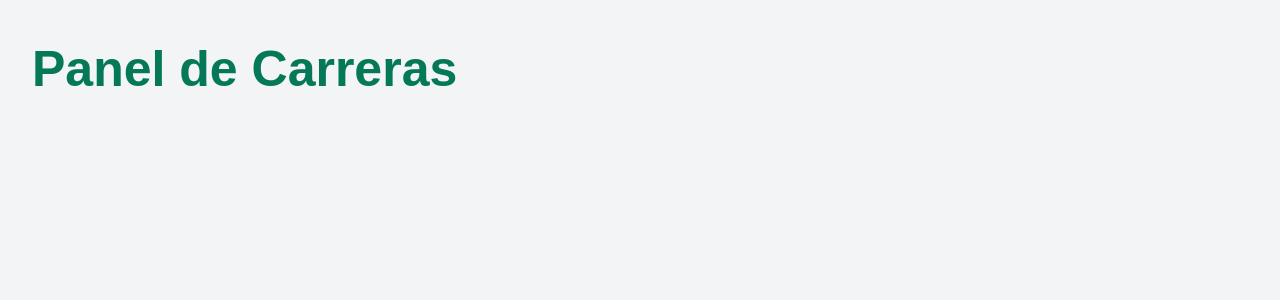
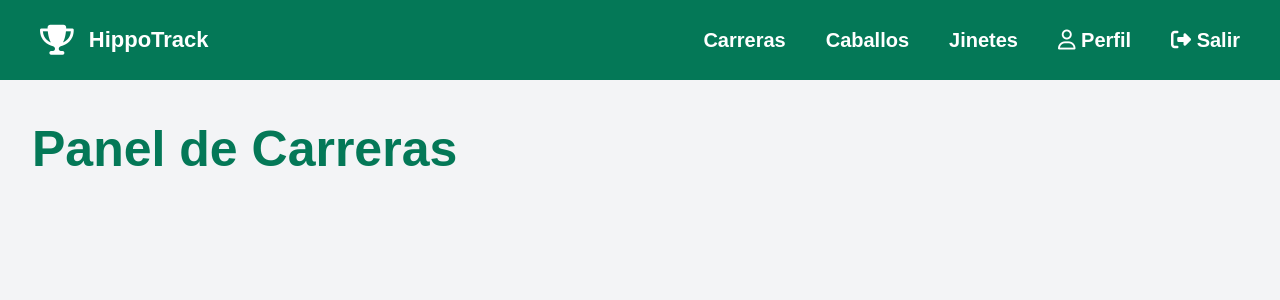
Before and after one commit to cookedpatata/TFG, a Django app: page /panel-carreras/ in a window 1280 px wide. Shown: the top 300 px of the page. Run offline with Django 5.2, Linux system fonts and the light colour scheme; the visitor is signed in with stand-in values (Sample User, id 1); data that the repository does not hold is empty.

Commit message:
mejora de paginas

```diff
--- a/datos/views.py
+++ b/datos/views.py
@@ -682,7 +682,16 @@ def finalizar_carrera(request, carrera_id):
             'usuario'
         ).distinct().count()
 
-        if usuarios_distintos <= 1:
+        participantes_apostados = Apuesta.objects.filter(
+            participante__carrera=carrera
+        ).values(
+            'participante'
+        ).distinct().count()
+
+        if (
+            usuarios_distintos <= 1
+            or participantes_apostados <= 1
+        ):
 
             apuestas = Apuesta.objects.filter(
                 participante__carrera=carrera
@@ -696,9 +705,7 @@ def finalizar_carrera(request, carrera_id):
 
                 perfil.save()
 
-                apuesta.estado = (
-                    'insuficiente'
-                )
+                apuesta.estado = 'insuficiente'
 
                 apuesta.dividendo = 1
 
@@ -710,7 +717,7 @@ def finalizar_carrera(request, carrera_id):
 
             messages.warning(
                 request,
-                'No hubo suficientes apostantes'
+                'No hubo suficientes apuestas válidas'
             )
 
             return redirect('panel_carreras')
@@ -778,7 +785,8 @@ def finalizar_carrera(request, carrera_id):
                     apuesta.estado = 'ganada'
 
                     ganancia = (
-                        apuesta.cantidad * Decimal(dividendo)
+                        (apuesta.cantidad * Decimal(dividendo))
+                        - apuesta.cantidad
                     )
 
                     perfil = apuesta.usuario.perfil
@@ -965,7 +973,8 @@ def resultado_aleatorio(request, carrera_id):
                 apuesta.estado = 'ganada'
 
                 ganancia = (
-                    apuesta.cantidad * Decimal(dividendo)
+                    (apuesta.cantidad * Decimal(dividendo))
+                    - apuesta.cantidad
                 )
 
                 perfil = apuesta.usuario.perfil
--- a/static/css/admin_carreras.css
+++ b/static/css/admin_carreras.css
@@ -1,157 +1,225 @@
-*{
+* {
 
-    margin:0;
-    padding:0;
-    box-sizing:border-box;
+    margin: 0;
+    padding: 0;
+    box-sizing: border-box;
 }
 
-body{
+body {
 
-    font-family:Arial, Helvetica, sans-serif;
+    font-family: Arial, Helvetica, sans-serif;
 
-    background:#f3f4f6;
+    background: #f3f4f6;
 
-    color:#111827;
+    color: #111827;
+}
+
+/* ===================================== */
+/* NAVBAR */
+/* ===================================== */
+
+.navbar {
+
+    width: 100%;
+
+    height: 80px;
+
+    background: #047857;
+
+    display: flex;
+
+    justify-content: space-between;
+
+    align-items: center;
+
+    padding: 0 40px;
+
+    color: white;
+}
+
+.logo {
+
+    display: flex;
+
+    align-items: center;
+
+    gap: 15px;
+
+    font-size: 22px;
+
+    font-weight: bold;
+}
+
+.logo i {
+
+    font-size: 30px;
+}
+
+.nav-links {
+
+    display: flex;
+
+    gap: 40px;
+
+    list-style: none;
+}
+
+.nav-links a {
+
+    color: white;
+
+    text-decoration: none;
+
+    font-size: 20px;
+
+    font-weight: 600;
+
+    transition: 0.3s;
+}
+
+.nav-links a:hover {
+
+    opacity: 0.7;
 }
 
 .admin-container,
-.container{
+.container {
 
-    width:95%;
+    width: 95%;
 
-    margin:40px auto;
+    margin: 40px auto;
 }
 
 .admin-container h1,
-.container h1{
+.container h1 {
 
-    font-size:50px;
+    font-size: 50px;
 
-    margin-bottom:40px;
+    margin-bottom: 40px;
 
-    color:#047857;
+    color: #047857;
 }
 
-.grid{
+.grid {
 
-    display:grid;
+    display: grid;
 
-    grid-template-columns:repeat(auto-fit,minmax(350px,1fr));
+    grid-template-columns: repeat(auto-fit, minmax(350px, 1fr));
 
-    gap:30px;
+    gap: 30px;
 }
 
-.card{
+.card {
 
-    background:white;
+    background: white;
 
-    border-radius:20px;
+    border-radius: 20px;
 
-    padding:30px;
+    padding: 30px;
 
-    box-shadow:0 5px 15px rgba(0,0,0,0.08);
+    box-shadow: 0 5px 15px rgba(0, 0, 0, 0.08);
 
-    border:2px solid #10b981;
+    border: 2px solid #10b981;
 }
 
-.card h2{
+.card h2 {
 
-    margin-bottom:15px;
+    margin-bottom: 15px;
 }
 
-.card p{
+.card p {
 
-    margin-bottom:10px;
+    margin-bottom: 10px;
 
-    color:#4b5563;
+    color: #4b5563;
 }
 
 .card a,
-button{
+button {
 
-    display:inline-block;
+    display: inline-block;
 
-    margin-top:15px;
+    margin-top: 15px;
 
-    margin-right:10px;
+    margin-right: 10px;
 
-    background:#047857;
+    background: #047857;
 
-    color:white;
+    color: white;
 
-    padding:12px 20px;
+    padding: 12px 20px;
 
-    border-radius:12px;
+    border-radius: 12px;
 
-    text-decoration:none;
+    text-decoration: none;
 
-    border:none;
+    border: none;
 
-    font-weight:bold;
+    font-weight: bold;
 
-    transition:0.3s;
+    transition: 0.3s;
 
-    cursor:pointer;
+    cursor: pointer;
 }
 
 .card a:hover,
-button:hover{
+button:hover {
 
-    background:#065f46;
+    background: #065f46;
 }
 
-table{
+table {
 
-    width:100%;
+    width: 100%;
 
-    border-collapse:collapse;
+    border-collapse: collapse;
 
-    background:white;
+    background: white;
 
-    border-radius:20px;
+    border-radius: 20px;
 
-    overflow:hidden;
+    overflow: hidden;
 
-    box-shadow:0 5px 15px rgba(0,0,0,0.08);
+    box-shadow: 0 5px 15px rgba(0, 0, 0, 0.08);
 }
 
-th{
+th {
 
-    background:#047857;
+    background: #047857;
 
-    color:white;
+    color: white;
 
-    padding:18px;
+    padding: 18px;
 
-    text-align:left;
+    text-align: left;
 }
 
-td{
+td {
 
-    padding:18px;
+    padding: 18px;
 
-    border-bottom:1px solid #e5e7eb;
+    border-bottom: 1px solid #e5e7eb;
 }
 
-input{
+input {
 
-    width:100%;
+    width: 100%;
 
-    height:45px;
+    height: 45px;
 
-    border-radius:10px;
+    border-radius: 10px;
 
-    border:1px solid #d1d5db;
+    border: 1px solid #d1d5db;
 
-    padding:0 15px;
+    padding: 0 15px;
 }
 
-@media(max-width:900px){
+@media(max-width:900px) {
 
-    table{
+    table {
 
-        display:block;
+        display: block;
 
-        overflow-x:auto;
+        overflow-x: auto;
     }
 }
--- a/templates/usuarios/admin_carreras.html
+++ b/templates/usuarios/admin_carreras.html
@@ -1,4 +1,3 @@
-
 {% load static %}
 
 <!DOCTYPE html>
@@ -10,12 +9,71 @@
 
     <title>Panel Carreras</title>
 
-    <link rel="stylesheet"
-          href="{% static 'css/admin_carreras.css' %}">
+    <link rel="stylesheet" href="{% static 'css/admin_carreras.css' %}">
+    <link rel="stylesheet" href="https://cdnjs.cloudflare.com/ajax/libs/font-awesome/6.5.1/css/all.min.css">
+
 
 </head>
 
 <body>
+
+    <nav class="navbar">
+
+        <div class="logo">
+
+            <i class="fa-solid fa-trophy"></i>
+
+            <span>HippoTrack</span>
+
+        </div>
+
+        <ul class="nav-links">
+
+            <li>
+                <a href="{% url 'index' %}">
+                    Carreras
+                </a>
+            </li>
+
+            <li>
+                <a href="{% url 'caballos' %}">
+                    Caballos
+                </a>
+            </li>
+
+            <li>
+                <a href="{% url 'jinetes' %}">
+                    Jinetes
+                </a>
+            </li>
+
+            <li>
+
+                <a href="{% url 'perfil' %}">
+
+                    <i class="fa-regular fa-user"></i>
+
+                    Perfil
+
+                </a>
+
+            </li>
+
+            <li>
+
+                <a href="{% url 'logout' %}">
+
+                    <i class="fa-solid fa-right-from-bracket"></i>
+
+                    Salir
+
+                </a>
+
+            </li>
+
+        </ul>
+
+    </nav>
 
     <div class="admin-container">
 
```
Also changed, not shown: static/css/detalle_carrera.css (+147 -79 lines), templates/caballos.html (+41 -3 lines), templates/jinetes.html (+41 -3 lines), templates/usuarios/detalle_carrera.html (+60 -0 lines), templates/usuarios/perfil.html (+4 -4 lines). Lines whose indentation alone changed are shown as unchanged.
